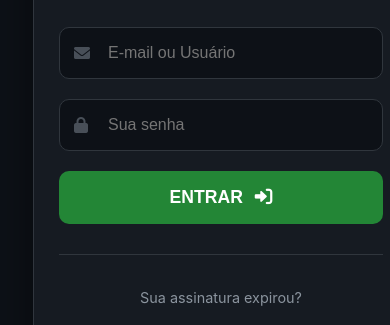
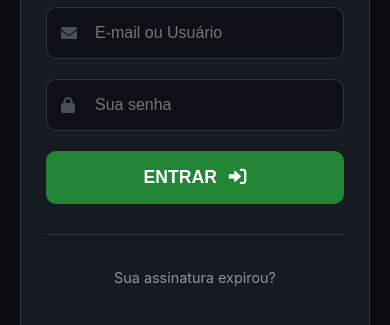
Before and after one commit to andrezud/monitoramento, a website: page public/login/index.html in a window 390 px wide. Shown: the part 307-632 px from the top of the page. Drawn offline with Linux system fonts and the light colour scheme.

Commit message:
Login finalizado: tela fixa sem balanço e otimizada para mobile

```diff
--- a/public/login/index.html
+++ b/public/login/index.html
@@ -2,7 +2,7 @@
 <html lang="pt-br">
 <head>
     <meta charset="UTF-8">
-    <meta name="viewport" content="width=device-width, initial-scale=1.0, maximum-scale=1.0, user-scalable=no">
+    <meta name="viewport" content="width=device-width, initial-scale=1.0, maximum-scale=1.0, user-scalable=no, viewport-fit=cover">
     <title>Acesso - Monitor Áudio Pro</title>
     <link rel="stylesheet" href="style.css">
     <link rel="stylesheet" href="https://cdnjs.cloudflare.com/ajax/libs/font-awesome/6.0.0/css/all.min.css">
@@ -18,12 +18,12 @@
             <form id="loginForm">
                 <div class="input-group">
                     <i class="fas fa-envelope"></i>
-                    <input type="text" id="username" placeholder="E-mail ou Usuário" required inputmode="email">
+                    <input type="text" id="username" placeholder="E-mail ou Usuário" required inputmode="email" autocomplete="username">
                 </div>
 
                 <div class="input-group">
                     <i class="fas fa-lock"></i>
-                    <input type="password" id="password" placeholder="Sua senha" required>
+                    <input type="password" id="password" placeholder="Sua senha" required autocomplete="current-password">
                 </div>
 
                 <button type="submit" id="btn-login">
--- a/public/login/script.js
+++ b/public/login/script.js
@@ -1,3 +1,10 @@
+// Bloqueia o arrasto da tela no mobile (firmeza total)
+document.addEventListener('touchmove', function(e) {
+    if (e.target.tagName !== 'INPUT' && e.target.tagName !== 'TEXTAREA') {
+        e.preventDefault();
+    }
+}, { passive: false });
+
 document.getElementById('loginForm').addEventListener('submit', async (e) => {
     e.preventDefault();
 
@@ -5,7 +12,6 @@ document.getElementById('loginForm').addEventListener('submit', async (e) => {
     const btn = document.getElementById('btn-login');
     const btnText = btn.querySelector('.btn-text');
 
-    // Reset de estado e limpeza de segurança
     errorMsg.classList.add('hidden');
     localStorage.removeItem('monitor_token');
     btn.disabled = true;
@@ -26,12 +32,9 @@ document.getElementById('loginForm').addEventListener('submit', async (e) => {
         const data = await response.json();
 
         if (data.success) {
-            // Guarda o novo token JWT
             localStorage.setItem('monitor_token', data.token);
-            // Redireciona (Admin ou Painel)
             window.location.href = data.redirect;
         } else {
-            // Exibe a mensagem vinda do servidor (ex: "Sua assinatura expirou")
             errorMsg.innerText = data.message || "Credenciais inválidas.";
             errorMsg.classList.remove('hidden');
             btn.disabled = false;
--- a/public/login/style.css
+++ b/public/login/style.css
@@ -10,6 +10,11 @@
     --whatsapp: #25d366;
 }
 
+* {
+    box-sizing: border-box;
+    -webkit-tap-highlight-color: transparent;
+}
+
 body {
     margin: 0;
     padding: 0;
@@ -20,12 +25,22 @@ body {
     justify-content: center;
     align-items: center;
     height: 100vh;
+    width: 100%;
     padding: 20px;
+    /* TRAVAS CONTRA BALANÇO */
+    overflow: hidden;
+    overscroll-behavior: none;
+    position: fixed;
+}
+
+.login-container {
+    width: 100%;
+    max-width: 400px;
+    z-index: 10;
 }
 
 .login-box {
     width: 100%;
-    max-width: 400px;
     background: var(--card-bg);
     padding: 40px 25px;
     border-radius: 16px;
@@ -61,9 +76,8 @@ p { font-size: 0.9rem; color: #8b949e; margin-bottom: 30px; }
     border: 1px solid var(--border);
     border-radius: 10px;
     color: #fff;
-    font-size: 1rem;
+    font-size: 16px; /* Tamanho 16px evita zoom automático no iOS */
     outline: none;
-    box-sizing: border-box;
     transition: all 0.3s ease;
 }
 
```
